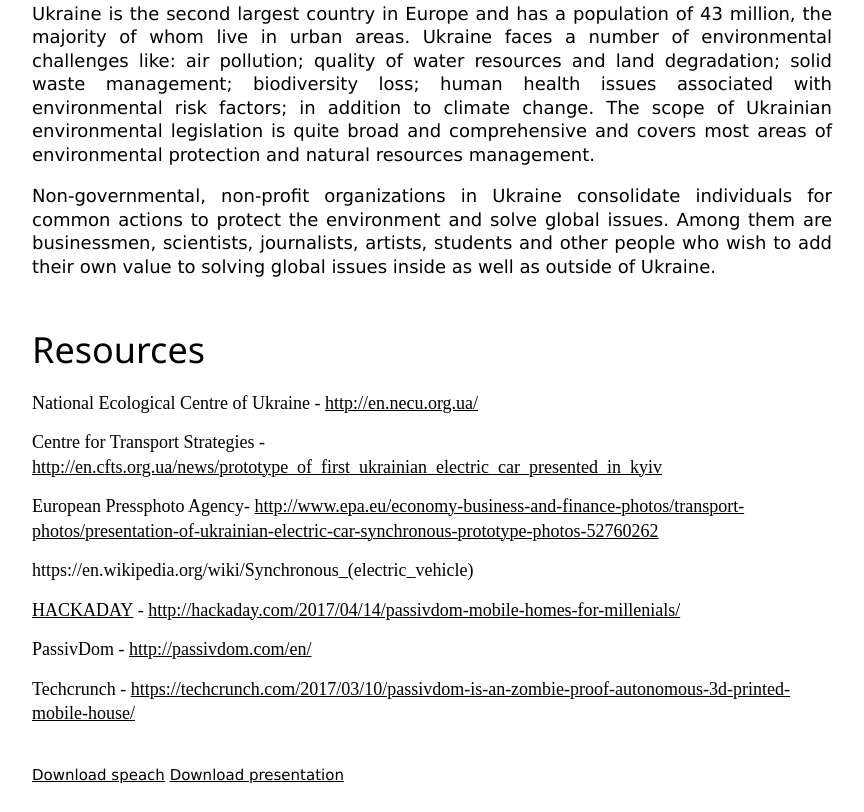
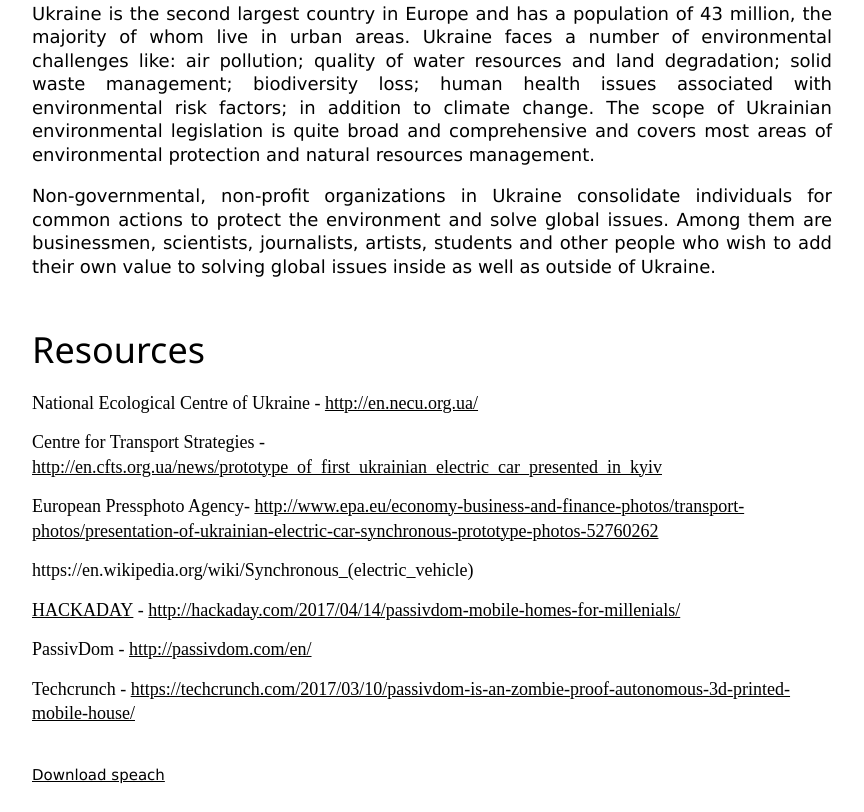
Before and after one commit to dchelyuk/global-issues, a plain HTML site: page index.html in a window 1280 px wide. Shown: the part 7361-8173 px from the top of the page, without its empty margins (208-1072 px from the left). Drawn offline with Linux system fonts and the light colour scheme.

Commit message:
Add files via upload

```diff
--- a/index.html
+++ b/index.html
@@ -204,7 +204,6 @@ function showDivs(n) {
 <p style="margin-bottom: 0in; line-height: 150%;"><span style="font-family: Calibri,serif;"><span style="font-size: small;"><span style="font-family: Times New Roman,serif;"><span style="font-size: large;"><span lang="uk-UA">Techcrunch - <a href="https://techcrunch.com/2017/03/10/passivdom-is-an-zombie-proof-autonomous-3d-printed-mobile-house/">https://techcrunch.com/2017/03/10/passivdom-is-an-zombie-proof-autonomous-3d-printed-mobile-house/</a></span></span></span></span></span></p>
 <p class="western" style="margin-bottom: 0in; line-height: 150%;">&nbsp;</p>
 <a href="Global Problems and the influence of Ukrainians in solving them(Chelyuk).docx" target="_blank">Download speach</a>
-<a href="Global Problems and the influence of Ukrainians in solving them(Chelyuk).ppt" target="_blank">Download presentation</a>
 </div>
 	</body>
 </html>
```
